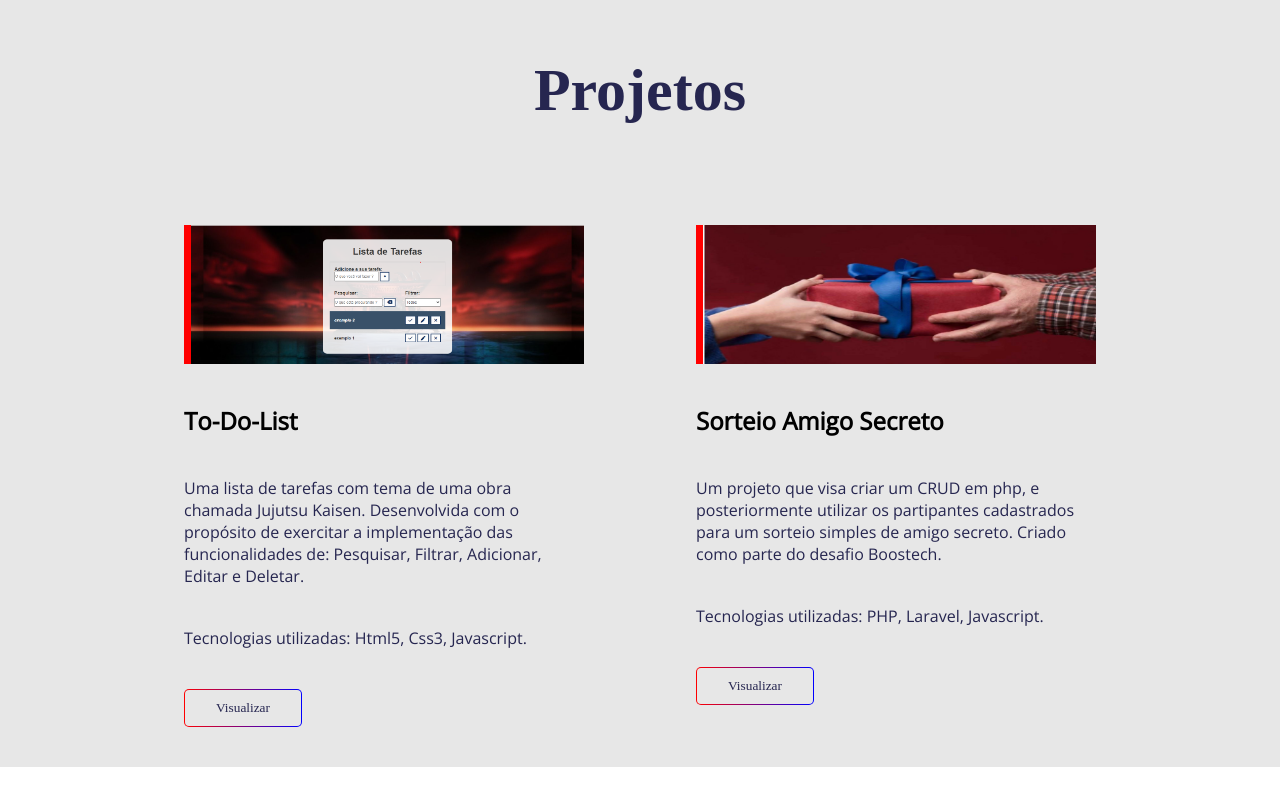
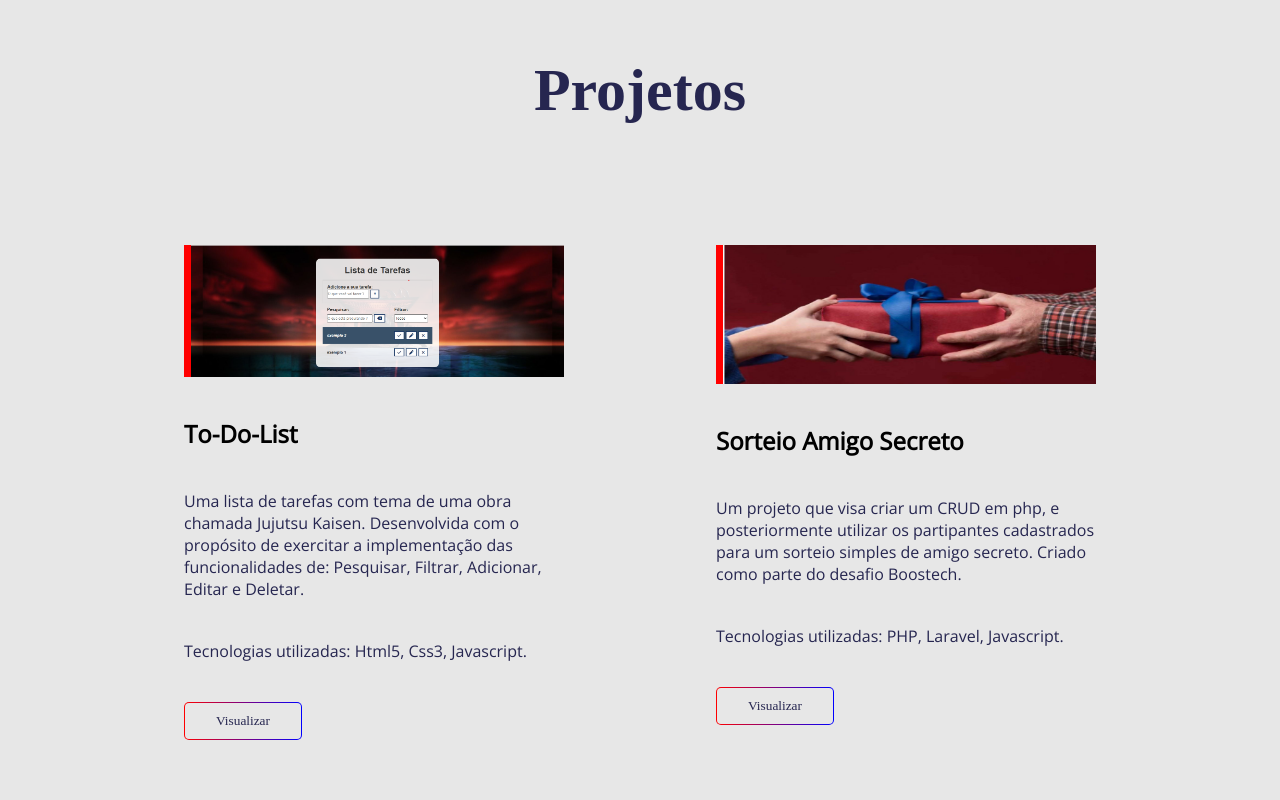
Before and after one commit to ArthurHallack/Portifolio2023, a React (Vite) app: page / in a window 1280 px wide. Shown: the part 2221-3021 px from the top of the page. Before the commit the page ends 2988 px from the top, so only its background shows below. Built offline with nearby package versions, Linux system fonts and the light colour scheme; a web font is replaced by a local one.

Commit message:
sand-box

```diff
--- a/src/App.css
+++ b/src/App.css
@@ -303,6 +303,8 @@ main {
     justify-content: flex-start;
     width: 400px;
     gap: 2.5rem;
+    margin: 10px;
+    padding: 10px;
 }
 
 .imgProjetos {
```
